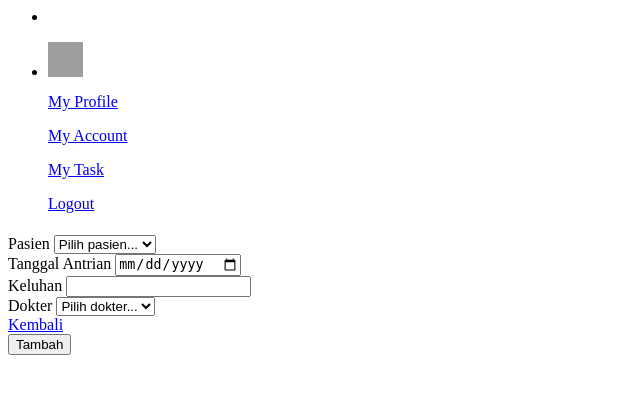
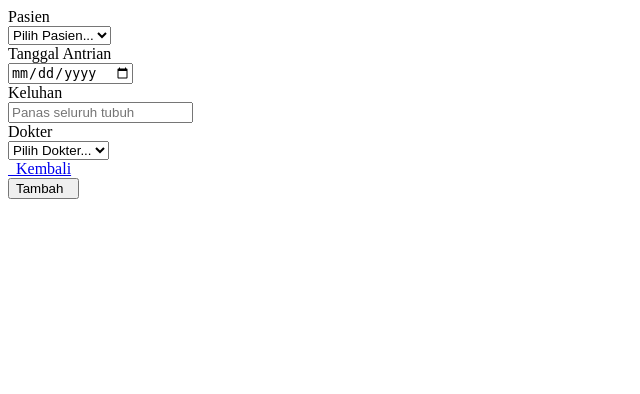
Before and after one commit to Ridwan-z/siarus, a PHP site: page /tambah.php in a window 1280 px wide. Shown: the top 394 px of the page, without its empty margins (0-640 px from the left). Run offline with PHP 8.4, Linux system fonts and the light colour scheme; data that the repository does not hold is empty; some libraries are stand-ins or nearby versions; grey boxes are pictures that could not be loaded.

Commit message:
crud antrian

```diff
--- a/app/views/Antrian/tambah.php
+++ b/app/views/Antrian/tambah.php
@@ -1,88 +1,86 @@
-<div class="body-wrapper">
-      <!--  Header Start -->
-      <header class="app-header">
-        <nav class="navbar navbar-expand-lg navbar-light">
-          <ul class="navbar-nav">
-            <li class="nav-item d-block d-xl-none">
-              <a class="nav-link sidebartoggler nav-icon-hover" id="headerCollapse" href="javascript:void(0)">
-                <i class="ti ti-menu-2"></i>
-              </a>
-            </li>
 
-          </ul>
-          <div class="navbar-collapse justify-content-end px-0" id="navbarNav">
-            <ul class="navbar-nav flex-row ms-auto align-items-center justify-content-end">
-              <li class="nav-item dropdown">
-                <a class="nav-link nav-icon-hover" href="javascript:void(0)" id="drop2" data-bs-toggle="dropdown"
-                  aria-expanded="false">
-                  <img src="<?= base_url;?>/assets/images/profile/user-1.jpg" alt="" width="35" height="35" class="rounded-circle">
-                </a>
-                <div class="dropdown-menu dropdown-menu-end dropdown-menu-animate-up" aria-labelledby="drop2">
-                  <div class="message-body">
-                    <a href="javascript:void(0)" class="d-flex align-items-center gap-2 dropdown-item">
-                      <i class="ti ti-user fs-6"></i>
-                      <p class="mb-0 fs-3">My Profile</p>
-                    </a>
-                    <a href="javascript:void(0)" class="d-flex align-items-center gap-2 dropdown-item">
-                      <i class="ti ti-mail fs-6"></i>
-                      <p class="mb-0 fs-3">My Account</p>
-                    </a>
-                    <a href="javascript:void(0)" class="d-flex align-items-center gap-2 dropdown-item">
-                      <i class="ti ti-list-check fs-6"></i>
-                      <p class="mb-0 fs-3">My Task</p>
-                    </a>
-                    <a href="<?= base_url; ?>/logout/logout" class="btn btn-outline-primary mx-3 mt-2 d-block">Logout</a>
+    <div class="content-wrapper">
+            <!-- Content -->
+
+            <div class="container-xxl flex-grow-1 container-p-y">
+    <div class="card">
+                    <div class="card-header d-flex justify-content-between align-items-center">
+                      <h5 class="mb-0"><?=$data['title']?></h5>
+                      <!-- <small class="text-muted float-end">Merged input group</small> -->
                     </div>
-                </div>
-              </li>
-            </ul>
-          </div>
-        </nav>
-      </header>
-      <!--  Header End -->
-      <div class="container-fluid">
-      <div class="container-fluid">
-          <div class="card">
                     <div class="card-body">
-              <h5 class="card-title fw-semibold mb-4"><?=$data['title']?></h5>
-
-              <form action="<?=base_url;?>/antrian/aksiTambah" method="POST">
+                      <form action="<?=base_url;?>/antrian/aksiTambah" method="POST" enctype="multipart/form-data">
                         <div class="mb-3">
-                      <label for="exampleInputEmail1" class="form-label">Pasien</label>
+                          <label class="form-label" for="basic-icon-default-fullname">Pasien</label>
+                          <div class="input-group input-group-merge">
+                            <span id="basic-icon-default-fullname2" class="input-group-text"
+                              ><i class="bx bx-user"></i
+                            ></span>
                             <select class="form-select" aria-label="Default select example" name="id_pasien">
-                        <option value="">Pilih pasien...</option>
+                        <option value="">Pilih Pasien...</option>
                       <?php foreach ($data['pasien'] as $row):?>
 
                               <option value="<?=$row['id_pasien']?>"><?=$row['nama']?></option>
                           <?php endforeach;?>
                       </select>
-
+                          </div>
                         </div>
                         <div class="mb-3">
-                      <label for="exampleInputEmail1" class="form-label">Tanggal Antrian</label>
-                      <input type="date" class="form-control" name="tgl_antrian" id="exampleInputEmail1" aria-describedby="emailHelp">
+                          <label class="form-label" for="basic-icon-default-company">Tanggal Antrian</label>
+                          <div class="input-group input-group-merge">
+                            <span id="basic-icon-default-company2" class="input-group-text"
+                              ><i class="bx bx-detail"></i
+                            ></span>
+                            <input
+                              type="date"
+                              id="basic-icon-default-company"
+                              name="tgl_antrian"
+                              class="form-control"
+                              placeholder="Dokter Gigi"
+                              aria-label="ACME Inc."
+                              aria-describedby="basic-icon-default-company2"
+                            />
+                          </div>
                         </div>
                         <div class="mb-3">
-                      <label for="exampleInputEmail1" class="form-label">Keluhan</label>
-                      <input type="text" class="form-control" name="keluhan" id="exampleInputEmail1" aria-describedby="emailHelp">
+                          <label class="form-label" for="basic-icon-default-company">Keluhan</label>
+                          <div class="input-group input-group-merge">
+                            <span id="basic-icon-default-company2" class="input-group-text"
+                              ><i class="bx bx-detail"></i
+                            ></span>
+                            <input
+                              type="text"
+                              id="basic-icon-default-company"
+                              name="keluhan"
+                              class="form-control"
+                              placeholder="Panas seluruh tubuh"
+                              aria-label="ACME Inc."
+                              aria-describedby="basic-icon-default-company2"
+                            />
+                          </div>
                         </div>
                         <div class="mb-3">
-                      <label for="exampleInputEmail1" class="form-label">Dokter</label>
+                          <label class="form-label" for="basic-icon-default-fullname">Dokter</label>
+                          <div class="input-group input-group-merge">
+                            <span id="basic-icon-default-fullname2" class="input-group-text"
+                              ><i class="bx bx-user"></i
+                            ></span>
                             <select class="form-select" aria-label="Default select example" name="id_dokter">
-                        <option value="">Pilih dokter...</option>
+                        <option value="">Pilih Dokter...</option>
                       <?php foreach ($data['dokter'] as $row):?>
 
                               <option value="<?=$row['id_dokter']?>"><?=$row['nama']?></option>
                           <?php endforeach;?>
                       </select>
+                          </div>
+                        </div>
 
-                    </div>
                         <div class="row">
                       <div class="col-6">
-                        <a href="<?=base_url;?>/antrian" class="btn btn-danger">Kembali <i class="ti ti-arrow-back"></i></a>
+                    <a href="<?=base_url;?>/antrian" class="btn btn-danger"><span class="tf-icons bx bx-arrow-back "></span> &nbsp; Kembali</a>
                     </div>
                     <div class="col-6 text-end">
-                        <button type="submit" class="btn btn-primary">Tambah <i class="ti ti-user-plus"></i></button>
+                    <button type="submit" class="btn btn-primary">Tambah &nbsp; <span class="tf-icons bx bx-user-plus"></span></button>
                     </div>
                     </div>
                       </form>
@@ -90,4 +88,3 @@
                   </div>
                   </div>
                   </div>
-    </div>
--- a/app/views/frontend/header.php
+++ b/app/views/frontend/header.php
@@ -204,7 +204,9 @@
             <li class="nav-item">
               <a class="nav-link text-dark" href="<?=base_url;?>/home/hubungi">Hubungi Kami</a>
             </li>
-
+            <li class="nav-item">
+              <a class="btn btn-success" href="<?=base_url;?>/logout/logout">Login</a>
+            </li>
           </ul>
         </div>
       </div>
--- a/app/views/pasien/index.php
+++ b/app/views/pasien/index.php
@@ -10,7 +10,7 @@
             <div class="card">
                 <h5 class="card-header"><?=$data['title']?></h5>
                  <div class="table-responsive text-nowrap">
-                  <table class="table">
+              a    <table class="table">
                     <thead>
 
                         <th>Nomor</th>
```
Also changed, not shown: app/models/LoginModel.php (+53 -0 lines), app/views/Antrian/edit.php (+60 -56 lines), app/views/Antrian/index.php (+20 -61 lines), app/views/login/admin.php (added), public/files/6337cd361247e.jpg-650132f38e366.jpg (added), public/files/CRM4005040617_Hamid_Audah.jpg-65013248a92d7.jpg (added). Lines whose indentation alone changed are shown as unchanged.
